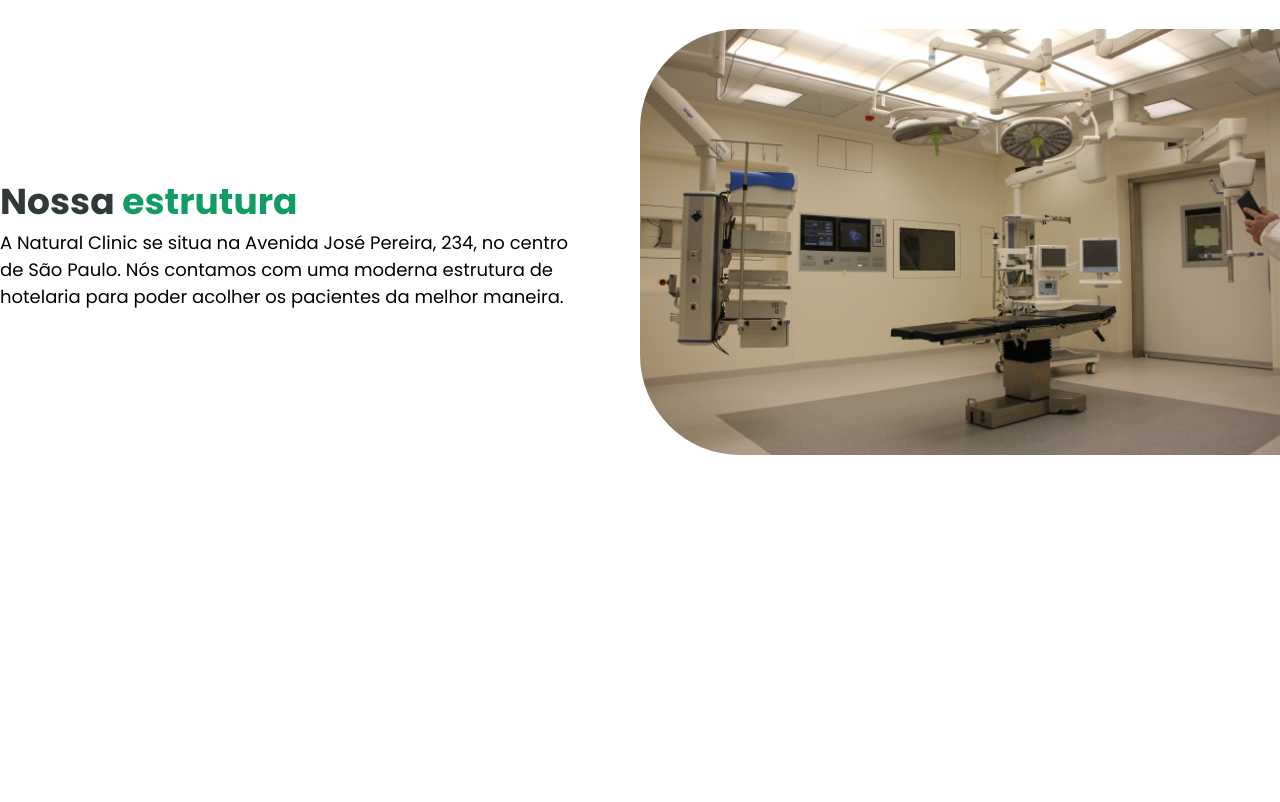
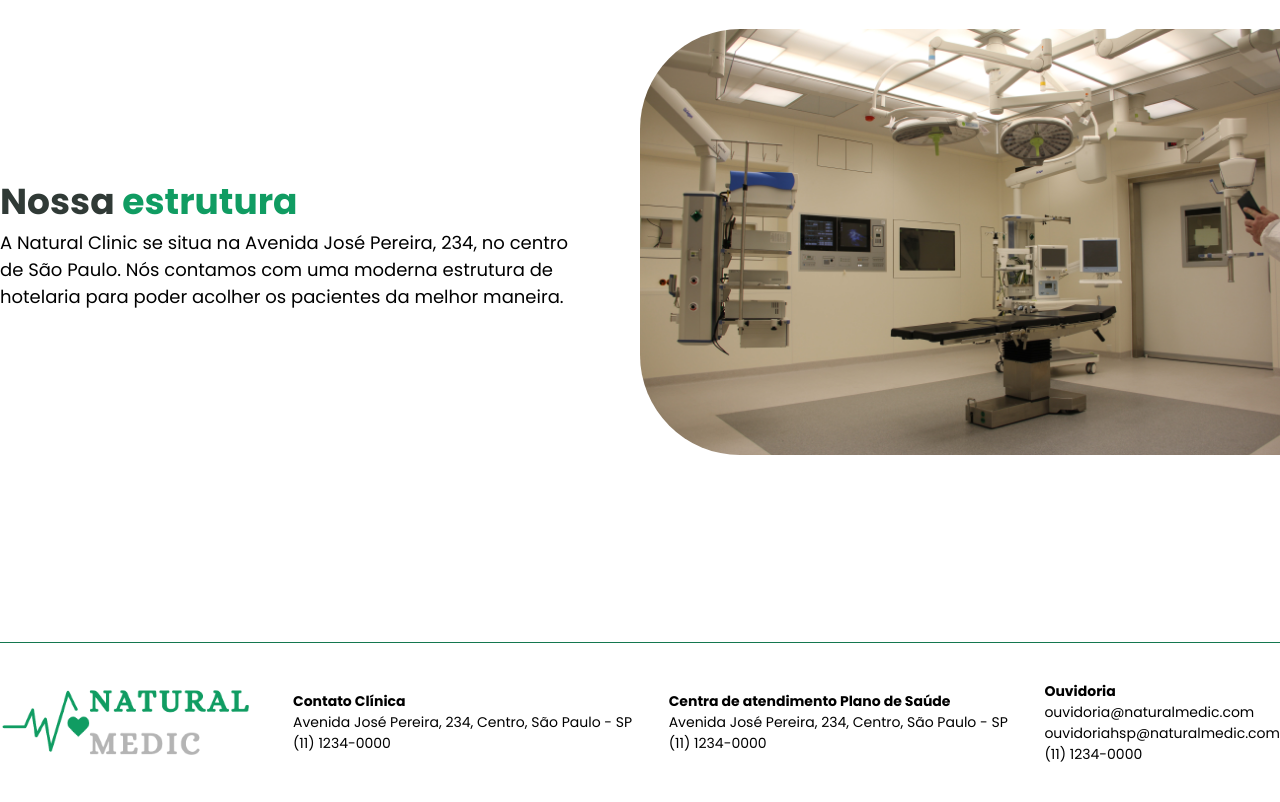
Before and after one commit to limaluan/natural-medic, a plain HTML site: page index.html in a window 1280 px wide. Shown: the part 1518-2320 px from the top of the page. Before the commit the page ends 2160 px from the top, so only its background shows below. Drawn offline with Linux system fonts and the light colour scheme.

Commit message:
adds new footer

```diff
--- a/home.styles.css
+++ b/home.styles.css
@@ -103,6 +103,7 @@
 
 .services-items a:hover {
   background-color: rgba(0, 0, 0, 0.2);
+  transition: background-color 200ms;
 }
 
 .services-items p {
@@ -149,3 +150,18 @@
   position: absolute;
   right: 0;
 }
+
+/* -- FOOTER */
+footer {
+  display: flex;
+  align-items: center;
+  justify-content: space-between;
+  padding: 2rem 0;
+  height: 20vh;
+  border-top: 1px solid var(--green-500);
+  font-size: 1.4rem;
+}
+
+footer img {
+  height: 18vh;
+}
--- a/index.html
+++ b/index.html
@@ -107,5 +107,30 @@
         </div>
       </section>
     </main>
+    <footer class="content">
+      <img src="./assets/img/logo.png" alt="Logo da Natural Medic" />
+      <ul>
+        <li>
+          <p class="footer-head"><b>Contato Clínica</b></p>
+        </li>
+        <li><p>Avenida José Pereira, 234, Centro, São Paulo - SP</p></li>
+        <li><p>(11) 1234-0000</p></li>
+      </ul>
+      <ul>
+        <li>
+          <p class="footer-head"><b>Centra de atendimento Plano de Saúde</b></p>
+        </li>
+        <li><p>Avenida José Pereira, 234, Centro, São Paulo - SP</p></li>
+        <li><p>(11) 1234-0000</p></li>
+      </ul>
+      <ul>
+        <li>
+          <p class="footer-head"><b>Ouvidoria</b></p>
+        </li>
+        <li><p>ouvidoria@naturalmedic.com</p></li>
+        <li><p>ouvidoriahsp@naturalmedic.com</p></li>
+        <li><p>(11) 1234-0000</p></li>
+      </ul>
+    </footer>
   </body>
 </html>
```
